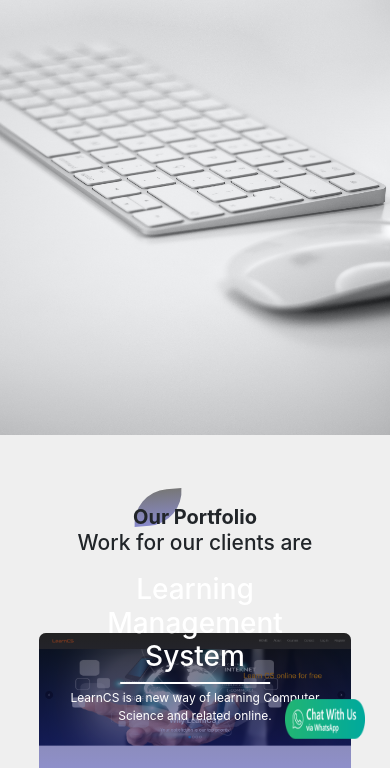
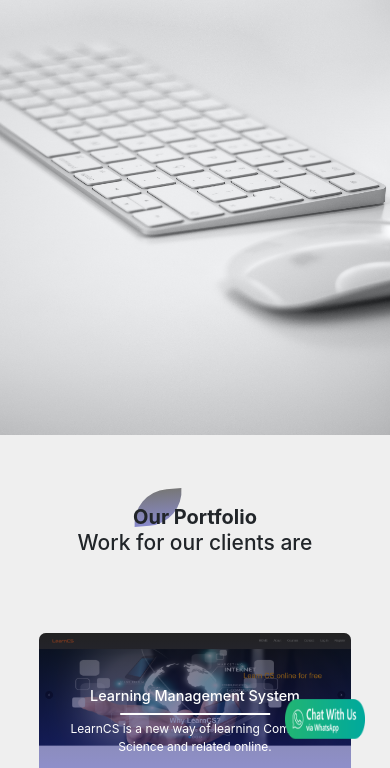
Before and after one commit to Xahoor/Xahoor.github.io, a plain HTML site: page index.html in a window 390 px wide. Shown: the part 65-833 px from the top of the page. Drawn offline with nearby package versions, Linux system fonts and the light colour scheme.

Commit message:
portfolio descrpition

```diff
--- a/assets/css/style.css
+++ b/assets/css/style.css
@@ -219,6 +219,8 @@ hr{
 
 }
 
+
+
 @media screen and (max-width: 780px) {
 
     .single-portfolio{
@@ -243,6 +245,20 @@ hr{
     }
 
 }
+
+@media screen and (max-width: 500px) {
+
+    .portfolio-desc{
+        bottom: 10% !important;
+    }
+
+    .portfolio-desc h3{
+         font-size: 0.90rem;
+    }
+
+}
+
+
 
 
 /* #portfolio{
```
